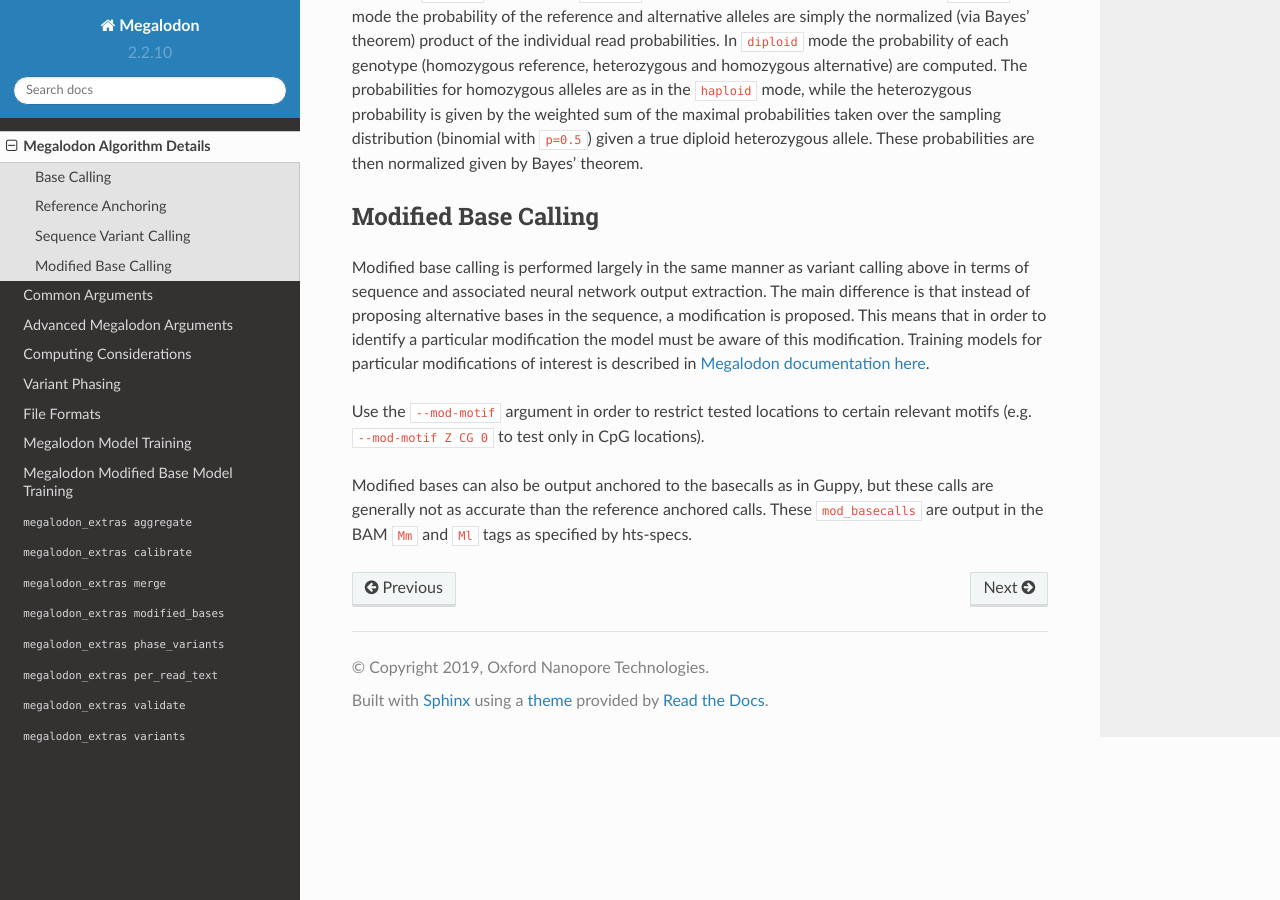
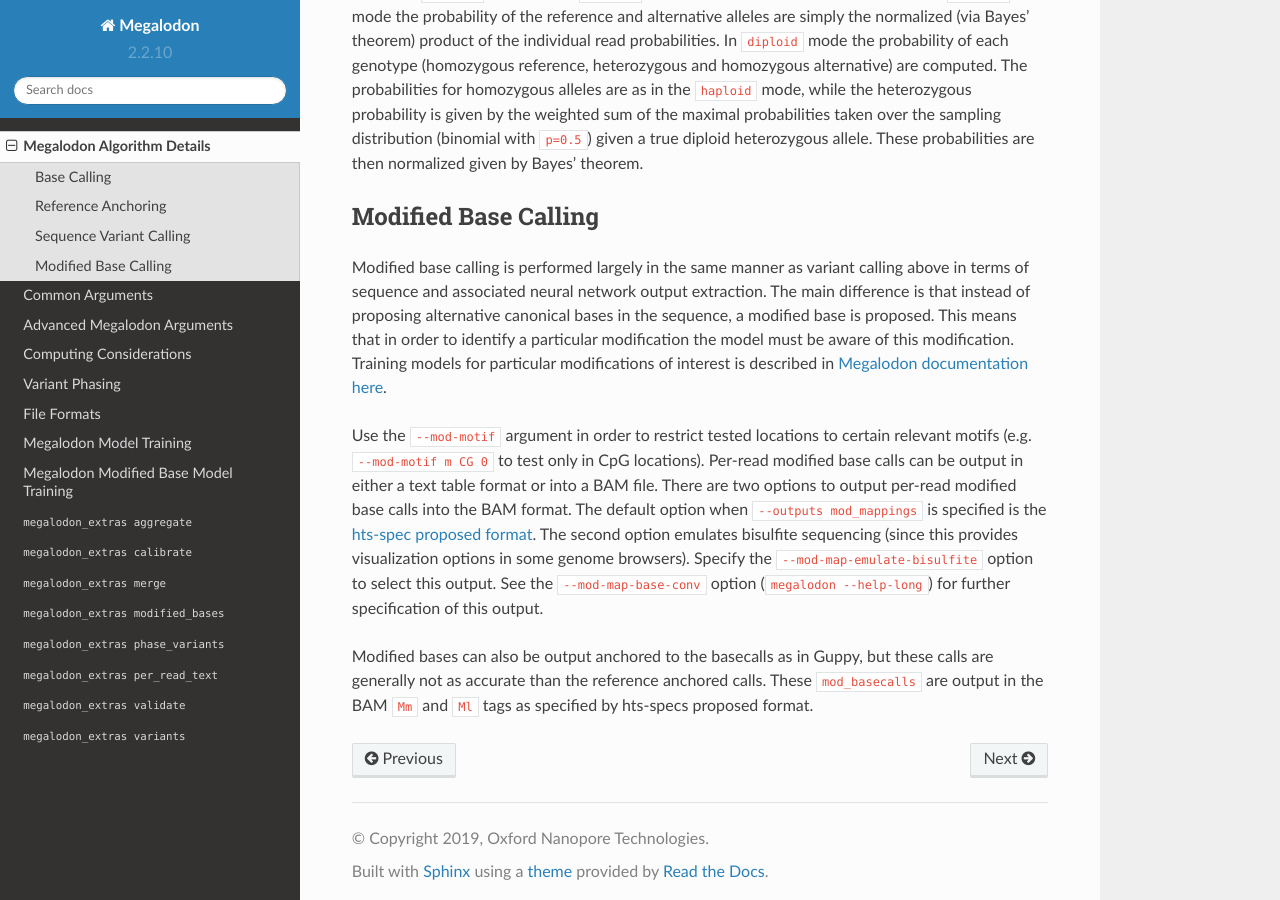
Before and after one commit to nanoporetech/megalodon, a Sphinx documentation site: the page built from docs/algorithm_details.rst, in a window 1280 px wide and 900 px high, scrolled down 1819 px. Built offline with Sphinx 7.4.7 and the Read the Docs theme 2.0.0, drawn with Linux system fonts in a browser that asks for light colours; some of the changed text lies outside the part shown.

Commit message:
Guppy models

```diff
--- a/docs/algorithm_details.rst
+++ b/docs/algorithm_details.rst
@@ -70,11 +70,17 @@
 ---------------------
 
 Modified base calling is performed largely in the same manner as variant calling above in terms of sequence and associated neural network output extraction.
-The main difference is that instead of proposing alternative bases in the sequence, a modification is proposed.
+The main difference is that instead of proposing alternative canonical bases in the sequence, a modified base is proposed.
 This means that in order to identify a particular modification the model must be aware of this modification.
 Training models for particular modifications of interest is described in `Megalodon documentation here <https://nanoporetech.github.io/megalodon/model_training.html>`_.
 
-Use the ``--mod-motif`` argument in order to restrict tested locations to certain relevant motifs (e.g. ``--mod-motif Z CG 0`` to test only in CpG locations).
+Use the ``--mod-motif`` argument in order to restrict tested locations to certain relevant motifs (e.g. ``--mod-motif m CG 0`` to test only in CpG locations).
+Per-read modified base calls can be output in either a text table format or into a BAM file.
+There are two options to output per-read modified base calls into the BAM format.
+The default option when ``--outputs mod_mappings`` is specified is the `hts-spec proposed format <https://github.com/jkbonfield/hts-specs/blob/methylation/SAMtags.tex#L477>`_.
+The second option emulates bisulfite sequencing (since this provides visualization options in some genome browsers).
+Specify the ``--mod-map-emulate-bisulfite`` option to select this output.
+See the ``--mod-map-base-conv`` option (``megalodon --help-long``) for further specification of this output.
 
 Modified bases can also be output anchored to the basecalls as in Guppy, but these calls are generally not as accurate than the reference anchored calls.
-These ``mod_basecalls`` are output in the BAM ``Mm`` and ``Ml`` tags as specified by hts-specs.
+These ``mod_basecalls`` are output in the BAM ``Mm`` and ``Ml`` tags as specified by hts-specs proposed format.
--- a/docs/common_arguments.rst
+++ b/docs/common_arguments.rst
@@ -10,7 +10,7 @@
 
   - Path to directory containing raw FAST5-format nanopore reads.
   - Both single and multi FAST5 formats are supported.
-  - Default searches recursively for fast5 read files. To search only one-level specify `--not-recursive`.
+  - Default searches recursively for fast5 read files. To search only one-level specify ``--not-recursive``.
 
 ----------------------
 Guppy Backend Argument
```
Also changed, not shown: other parts of docs/algorithm_details.rst (+2 -2 lines), other parts of docs/common_arguments.rst (+1 -1 lines), docs/index.rst (+10 -5 lines), 9 other files.
